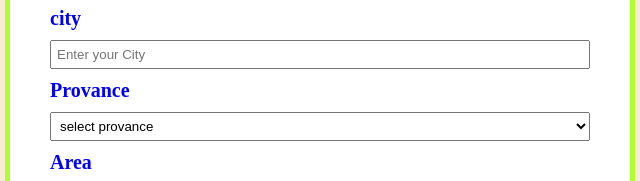
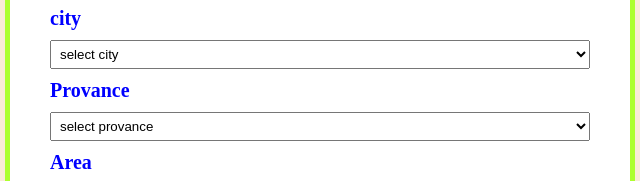
Before and after one commit to shahzaibtanoli486/form-submit, a plain HTML site: page index.html in a window 1280 px wide. Shown: the part 260-441 px from the top of the page, 320-960 px from the left. Drawn offline with Linux system fonts and the light colour scheme.

Commit message:
cities update

```diff
--- a/index.html
+++ b/index.html
@@ -20,7 +20,22 @@
                     <label for="">Email</label>
                     <input name="email" type="email" placeholder="Enter your Email" required class="inp">
                     <label for="">city</label>
-                    <input name="city" type="text" placeholder="Enter your City" required class="inp">
+                    <select name="cities" id="" class="inp">
+                        <option value="select city">select city</option>
+                        <option value="karachi">karachi</option>
+                        <option value="lahore">lahore</option>
+                        <option value="peshawar">peshawar</option>
+                        <option value="rawalpindi">Rawalpindi</option>
+                        <option value="Haripur">Haripur</option>
+                        <option value="Faislabad">Faislabad</option>
+                        <option value="Gujranwala">Gujranwala</option>
+                        <option value="Heydrabad">Heydrabad</option>
+                        <option value="Multan">Multan</option>
+                        <option value="Abbotabad">Abbotabad</option>
+                    </select>
+
+
+
                     <label for="">Provance</label>
                     <select name="provance" id="" class="inp">
                         <option value="select provance">select provance</option>
```
